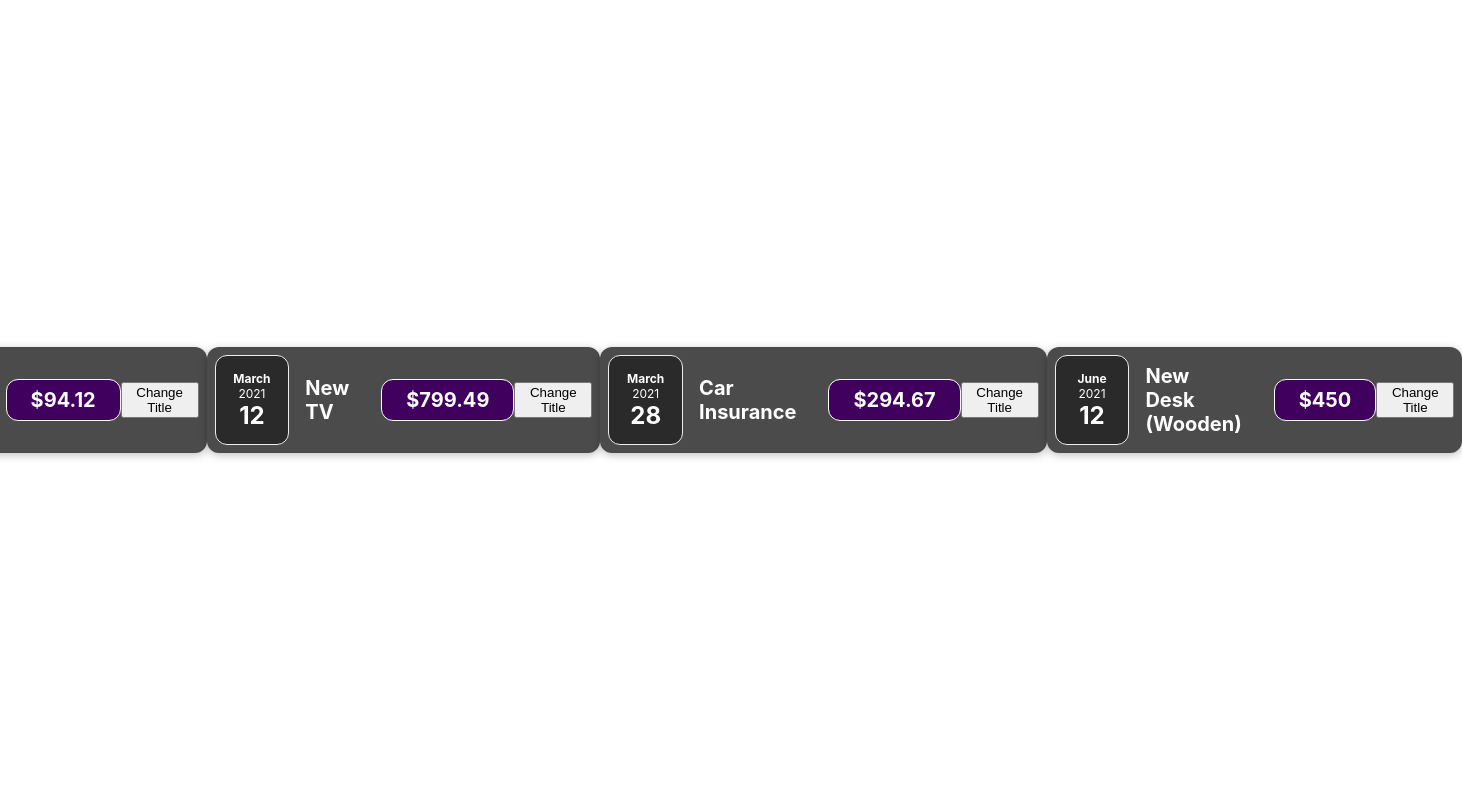
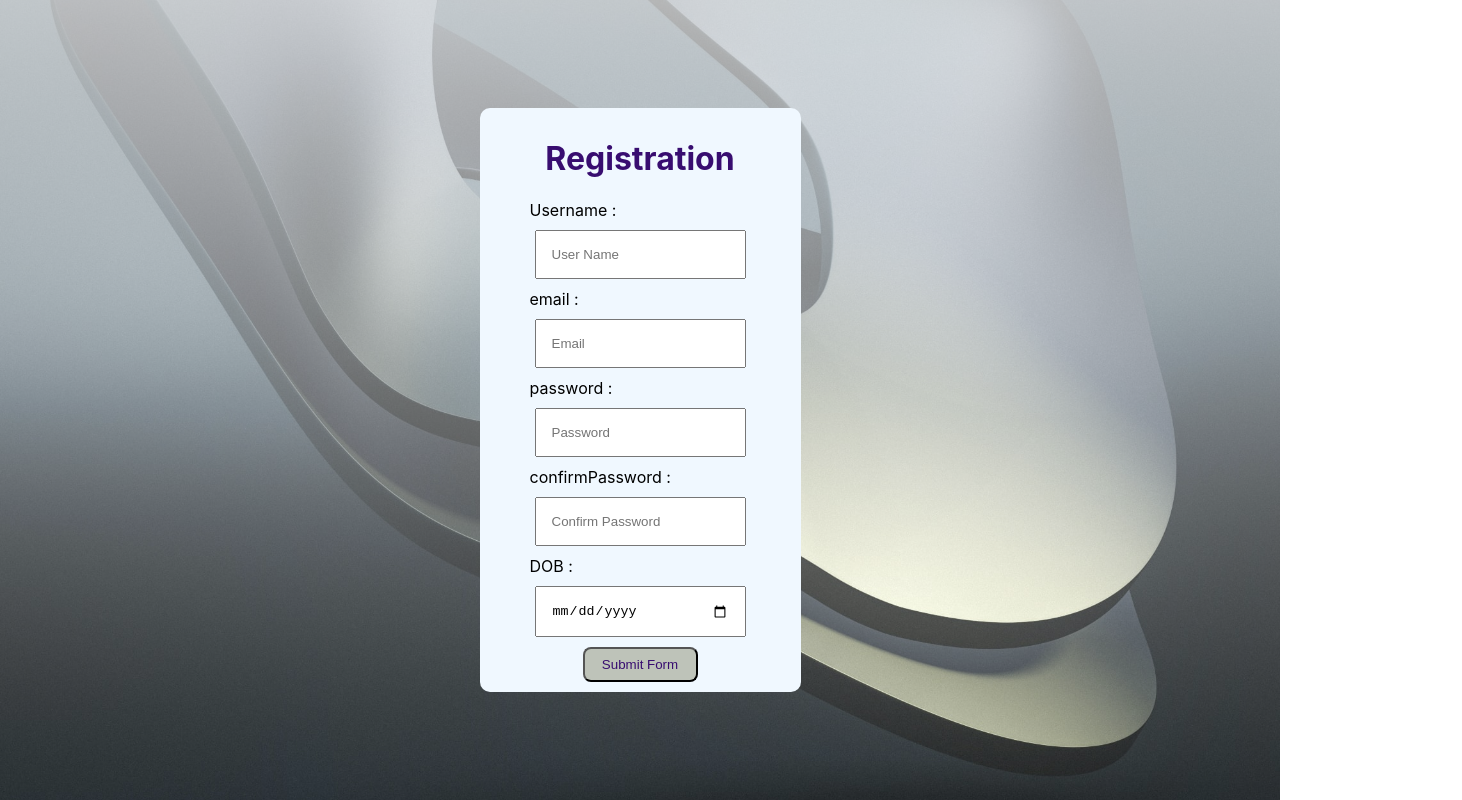
Before and after one commit to gmustafa13/react_learning, a React (Create React App) app: page / in a window 1280 px wide. Shown: the top 800 px of the page, 1462 px wide, since content can reach past the window. Built offline with nearby package versions, Linux system fonts and the light colour scheme.

Commit message:
registration form

```diff
--- a/src/App.css
+++ b/src/App.css
@@ -3,6 +3,36 @@
   display: flex;
   justify-content: center;
   height: 100vh;
+  background: -webkit-repeating-linear-gradient(
+    rgba(255,255,255,0.7),
+    rgba(255,255,255,0.1)
+  ),
+  url("test.jpg");
+  background-position: center;
+  background-size: cover;
+
+}
+form{
+  background-color: aliceblue;
+  padding: 10px 50px;
+  border-radius: 10px ;
+  width:auto
+}
+h1{
+  color: rgb(56 13 112);
+  text-align: center;
+
+}
+button{
+  width: 115px;
+  height: 35px;
+  border-radius: 8px;
+  color:rgb(56 13 112);
+  background-color: #bec3b9;
+}
+.buttonClass{
+  display: flex;
+  justify-content: center;
 }
 
 /* .App-logo {
--- a/src/App.js
+++ b/src/App.js
@@ -1,34 +1,99 @@
+import { useState } from 'react/cjs/react.development';
 import './App.css';
-import Expensitem  from './components/ExpensItem';
+// import Expensitem  from './components/ExpensItem';
+import Forminput from './Components/FormInput'
 
 function App() {
-  const expenses = [
+  const [values , setValues] = useState(
     {
-      id: 'e1',
-      title: 'Toilet Paper',
-      amount: 94.12,
-      date: new Date(2020, 7, 14),
-    },
-    { id: 'e2', title: 'New TV', amount: 799.49, date: new Date(2021, 2, 12) },
+    userName:"",
+    email:"",
+    birthday:"",
+    password:"",
+    confirmPassword:""
+  }
+  )
+  const handelSubmit =(e)=>{
+    e.perventDefault()
+    console.log("e.target",e.target.value);
+  }
+
+  const onChange= (e)=>{
+    console.log("in onchange",e.target.name , e.target.value)
+    setValues({...values , [e.target.name]:e.target.value})
+  }
+
+  const inputs = [
     {
-      id: 'e3',
-      title: 'Car Insurance',
-      amount: 294.67,
-      date: new Date(2021, 2, 28),
+      id:1,
+      name:"userName",
+      placeholder:"User Name",
+      type:"text",
+      lebel:"Username"
     },
     {
-      id: 'e4',
-      title: 'New Desk (Wooden)',
-      amount: 450,
-      date: new Date(2021, 5, 12),
+      id:2,
+      name:"email",
+      placeholder:"Email",
+      type:"text",
+      lebel:"email"
+    }
+    ,{
+      id:3,
+      name:"password",
+      placeholder:"Password",
+      type:"password",
+      lebel:"password"
+    }
+    ,{
+      id:4,
+      name:"confirmPassword",
+      placeholder:"Confirm Password",
+      type:"password",
+      lebel:"confirmPassword"
     },
-  ];
+    {
+      id:5,
+      name:"birthday",
+      placeholder:"Birthday",
+      type:"Date",
+      lebel:"DOB"
+    }
+  ]
+
+  // const expenses = [
+  //   {
+  //     id: 'e1',
+  //     title: 'Toilet Paper',
+  //     amount: 94.12,
+  //     date: new Date(2020, 7, 14),
+  //   },
+  //   { id: 'e2', title: 'New TV', amount: 799.49, date: new Date(2021, 2, 12) },
+  //   {
+  //     id: 'e3',
+  //     title: 'Car Insurance',
+  //     amount: 294.67,
+  //     date: new Date(2021, 2, 28),
+  //   },
+  //   {
+  //     id: 'e4',
+  //     title: 'New Desk (Wooden)',
+  //     amount: 450,
+  //     date: new Date(2021, 5, 12),
+  //   },
+  // ];
   return (
     <div className="App">
-      <Expensitem title={expenses[0].title} amount={expenses[0].amount} date={expenses[0].date}></Expensitem>
-      <Expensitem title={expenses[1].title} amount={expenses[1].amount} date={expenses[1].date}></Expensitem>
-      <Expensitem title={expenses[2].title} amount={expenses[2].amount} date={expenses[2].date}></Expensitem>
-      <Expensitem title={expenses[3].title} amount={expenses[3].amount} date={expenses[3].date}></Expensitem>
+      <form onSubmit={handelSubmit}>
+        <h1>Registration</h1>
+      {inputs.map((input)=>{
+       return <Forminput key={input.id} {...input} value={values[input.name]} onChange={onChange}/>
+      })}
+      <div className='buttonClass'>
+      <button>Submit Form</button>
+      </div>
+
+      </form>
     </div>
   );
 }
--- a/src/Components/FormInput.css
+++ b/src/Components/FormInput.css
@@ -2,3 +2,7 @@ input{
     padding: 15px;
     margin: 10px 5px;
 }
+.formInput{
+   display: flex;
+   flex-direction: column;
+}
--- a/src/Components/FormInput.js
+++ b/src/Components/FormInput.js
@@ -2,20 +2,10 @@ import React  from "react";
 import './FormInput.css'
 
 function Forminput(props){
-    const handleChange = (event) => {
-        // taking name from props
-        const name = props.name;
-        // taking value from event
-        const value = event.target.value;
-        props.setInput(values => {
-            // assingn value to object
-            return {...values,[name]:values[name] + value}
-        })
-      }
     return(
         <div className="formInput">
             <label>{props.lebel} :</label>
-            <input placeholder={props.placeholder} value={props.value} onChange={handleChange}/>
+            <input placeholder={props.placeholder} name={props.name} value={props.value} type={props.type} onChange={props.onChange}/>
         </div>
     )
 }
```
Also changed, not shown: src/test.jpg (added).
